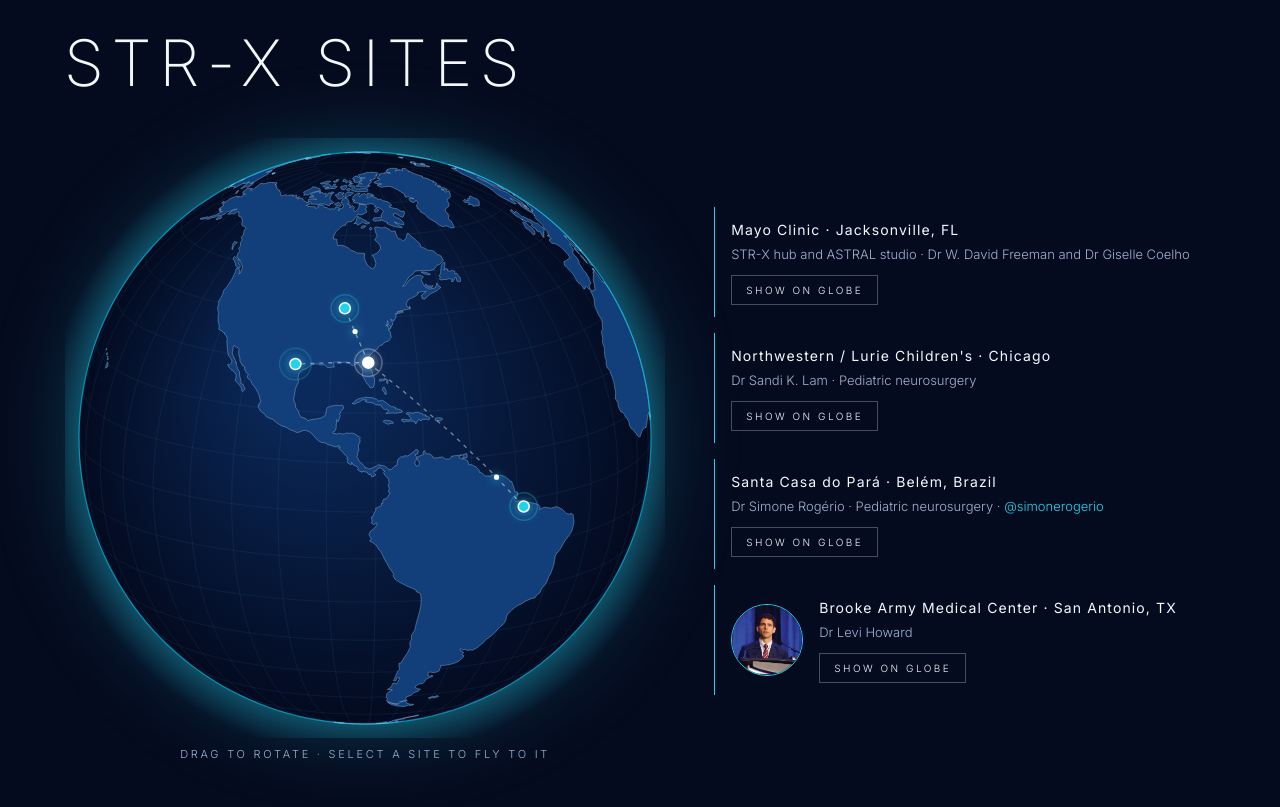
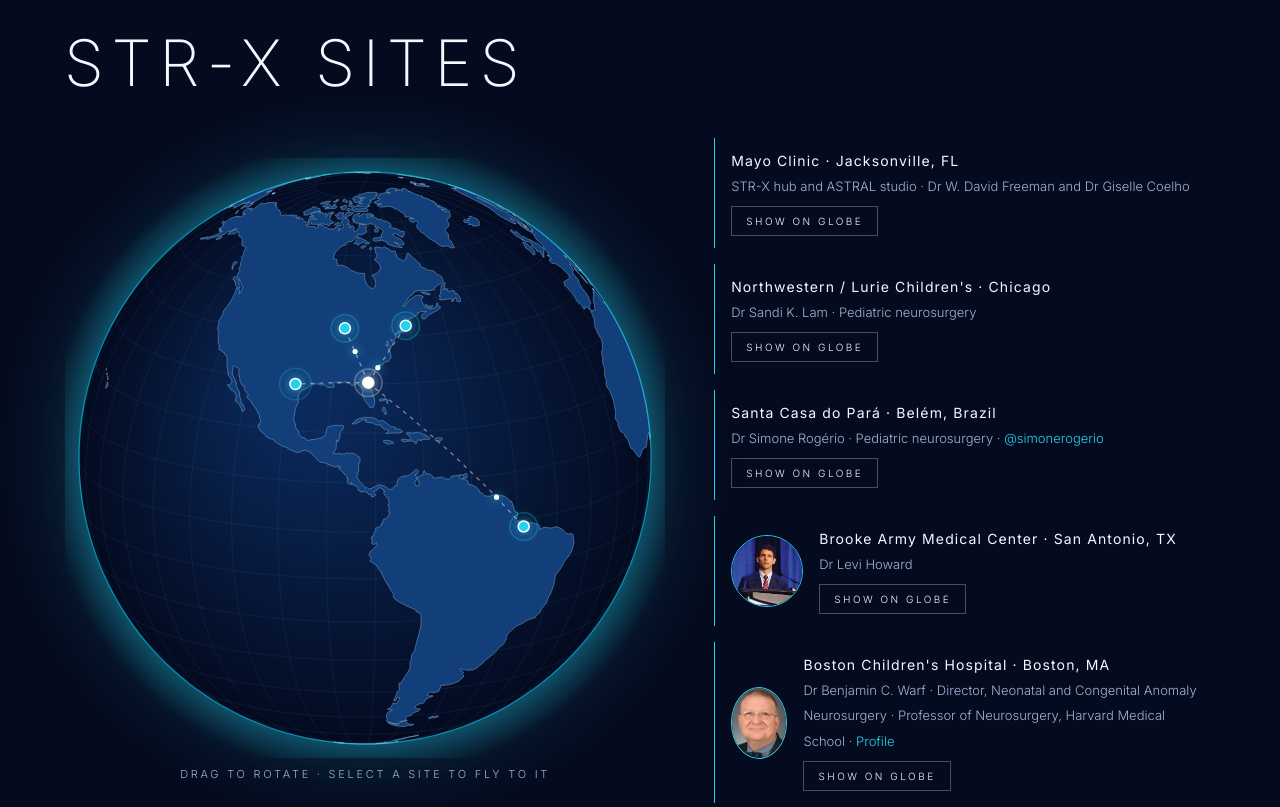
Before and after one commit to STR-X-Labs/str-x-labs.github.io, a plain HTML site: page index.html in a window 1280 px wide. Shown: the part 3700-4507 px from the top of the page. Drawn offline with Linux system fonts and the light colour scheme; animation ran at ten frames a second.

Commit message:
Add Boston Children's Hospital (Dr Benjamin C. Warf) to global sites

```diff
--- a/globe.js
+++ b/globe.js
@@ -12,10 +12,11 @@
         jax:  { name: 'Mayo Clinic · Jacksonville (hub)', ll: [-81.4413, 30.2645], kind: 'hub' },
         chi:  { name: "Northwestern / Lurie Children's · Chicago", ll: [-87.6219, 41.8963], kind: 'site' },
         bel:  { name: 'Santa Casa do Pará · Belém, Brazil', ll: [-48.48, -1.443], kind: 'site' },
-        bamc: { name: 'Brooke Army Medical Center · San Antonio', ll: [-98.4251, 29.4558], kind: 'site' }
+        bamc: { name: 'Brooke Army Medical Center · San Antonio', ll: [-98.4251, 29.4558], kind: 'site' },
+        bos:  { name: "Boston Children's Hospital · Boston", ll: [-71.1053, 42.3374], kind: 'site' }
     };
     const COLORS = { hub: '#ffffff', site: '#22d3ee', node: '#9fd8ff' };
-    const ARCS = [['jax','chi'],['jax','bel'],['jax','bamc']];
+    const ARCS = [['jax','chi'],['jax','bel'],['jax','bamc'],['jax','bos']];
 
     let land = null;
     let size = 0, dpr = 1;
--- a/index.html
+++ b/index.html
@@ -73,6 +73,7 @@
     <li class="site" data-site="chi"><b>Northwestern / Lurie Children's · Chicago</b><span>Dr Sandi K. Lam · Pediatric neurosurgery</span><button class="fly" data-fly="chi">Show on globe</button></li>
     <li class="site" data-site="bel"><b>Santa Casa do Pará · Belém, Brazil</b><span>Dr Simone Rogério · Pediatric neurosurgery · <a href="https://www.instagram.com/simonerogerio" target="_blank" rel="noopener">@simonerogerio</a></span><button class="fly" data-fly="bel">Show on globe</button></li>
     <li class="site with-photo" data-site="bamc"><img src="assets/levi-howard.jpg" alt="Dr Levi Howard"><div><b>Brooke Army Medical Center · San Antonio, TX</b><span>Dr Levi Howard</span><button class="fly" data-fly="bamc">Show on globe</button></div></li>
+    <li class="site with-photo" data-site="bos"><img src="assets/benjamin-warf.jpg" alt="Dr Benjamin C. Warf"><div><b>Boston Children's Hospital · Boston, MA</b><span>Dr Benjamin C. Warf · Director, Neonatal and Congenital Anomaly Neurosurgery · Professor of Neurosurgery, Harvard Medical School · <a href="https://www.childrenshospital.org/providers/benjamin-c-warf" target="_blank" rel="noopener">Profile</a></span><button class="fly" data-fly="bos">Show on globe</button></div></li>
    </ul>
   </div>
  <div class="join reveal">
```
Also changed, not shown: assets/benjamin-warf.jpg (added).
